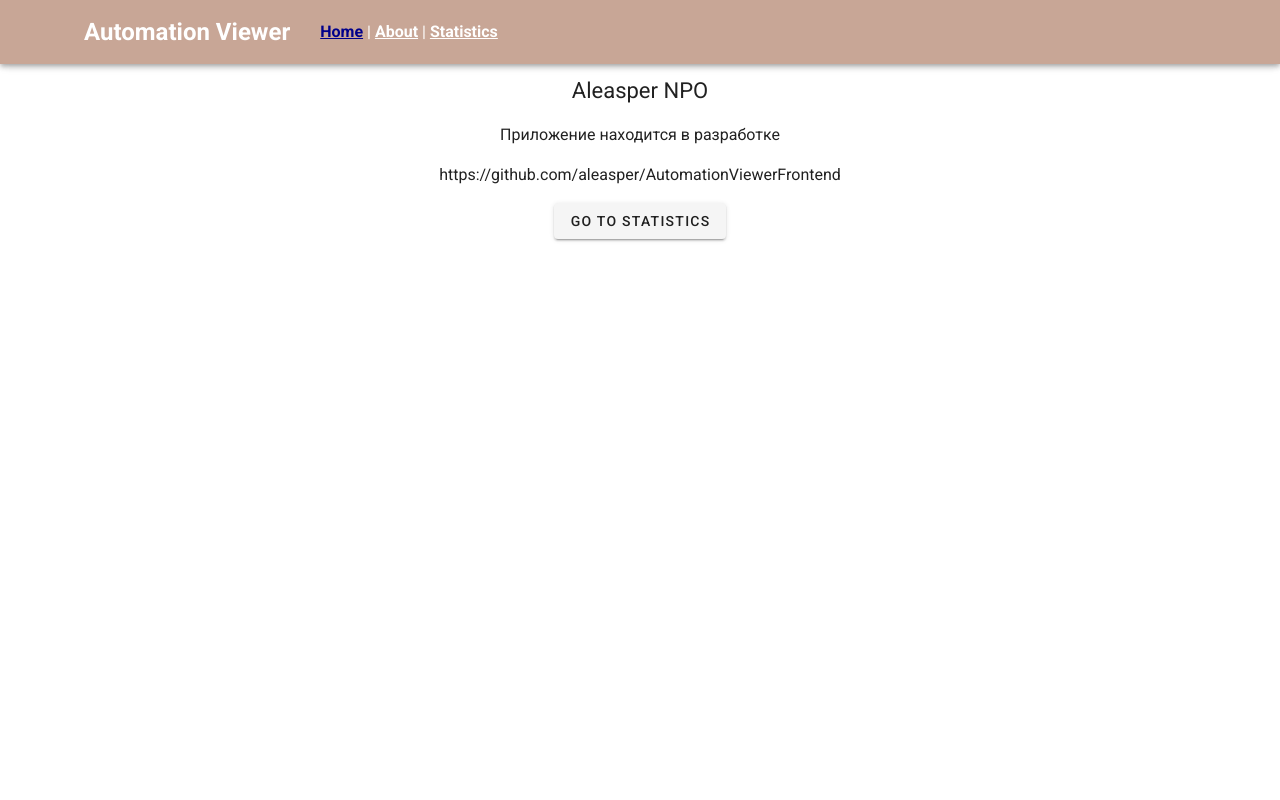
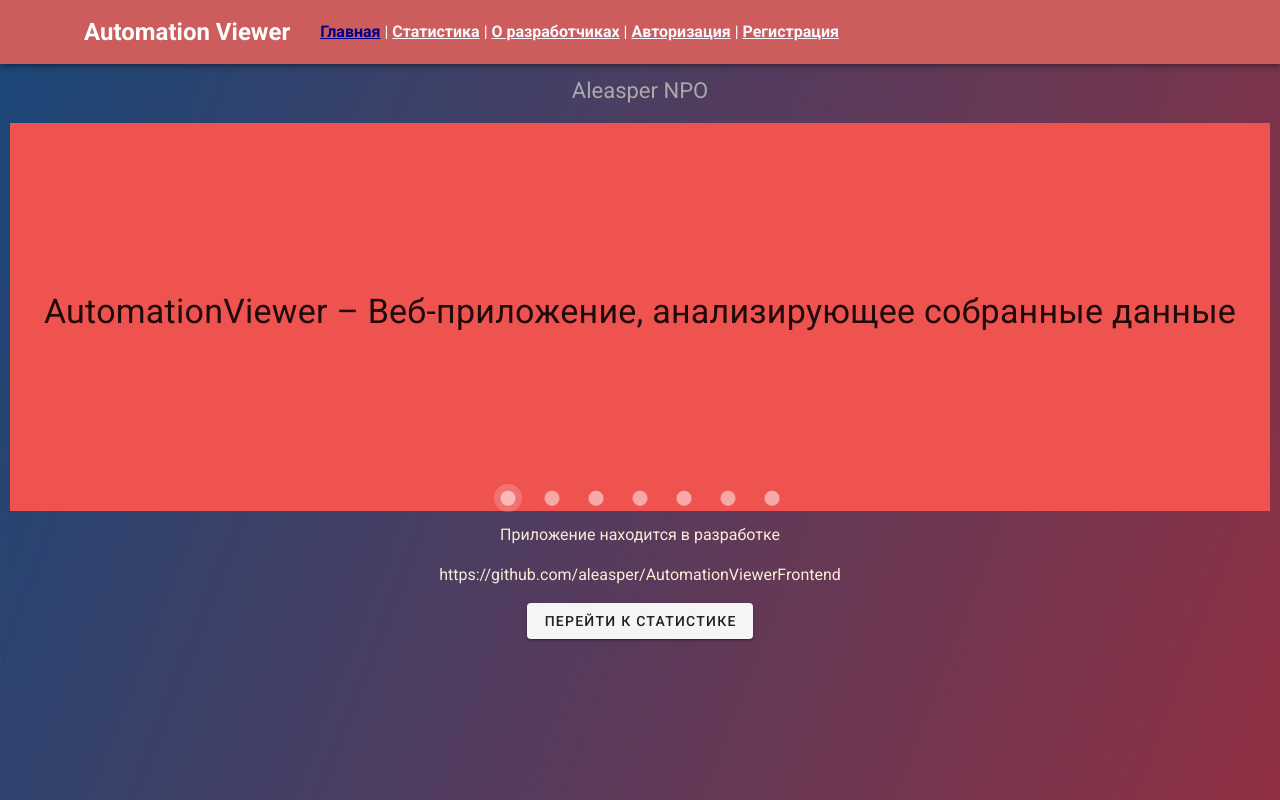
Before and after one commit to aleasper/AutomationViewerFrontend, a Vue app: page / in a window 1280 px wide. Built offline with nearby package versions, Linux system fonts and the light colour scheme.

Commit message:
Add form registration and autorization

```diff
--- a/src/App.vue
+++ b/src/App.vue
@@ -4,7 +4,7 @@
 
     >
       <v-app-bar
-          color= #c8a696
+          color= #cd5c5c
           dark
       >
 
@@ -20,9 +20,11 @@
           <h2>Automation Viewer</h2>
         </div>
         <div id="nav">
-          <router-link to="/">Home</router-link> |
-          <router-link to="/about">About</router-link> |
-          <router-link to="/statistics">Statistics</router-link>
+          <router-link to="/">Главная</router-link> |
+          <router-link to="/statistics">Статистика</router-link> |
+          <router-link to="/about">О разработчиках</router-link> |
+          <router-link to="/authorization">Авторизация</router-link> |
+          <router-link to="/registration">Регистрация</router-link>
         </div>
         <v-spacer></v-spacer>
       </v-app-bar>
@@ -63,7 +65,7 @@
 
 #nav a {
   font-weight: bold;
-  color: white;
+  color: ghostwhite;
 }
 
 #nav a.router-link-exact-active {
@@ -75,6 +77,6 @@
   padding: 0;
   width: 100%;
   height: 100%;
-  /*background-image: url('./assets/gra.png');*/
+  background-image: url('./assets/gra.png');
 }
 </style>
--- /dev/null
+++ b/src/components/Authorization.vue
@@ -0,0 +1,53 @@
+<template>
+  <v-card
+    class="mx-auto"
+    max-width="420"
+  >
+    <v-card-title class="title font-weight-regular justify-space-between">
+      <span>Авторизация</span>
+    </v-card-title>
+
+    <v-window >
+        <v-card-text>
+          <v-text-field
+            label="Логин"
+            type="логин"
+          ></v-text-field>
+          <v-text-field
+            label="Пароль"
+            type="password"
+          ></v-text-field>
+        </v-card-text>
+      </v-window>
+
+    <v-divider></v-divider>
+
+    <v-card-actions>
+      <v-btn
+        text
+        color="indigo"
+        depressed
+      >
+        Войти
+      </v-btn>
+    </v-card-actions>
+          <span class="caption grey--text text--darken-1">
+            У меня еще нет аккаунта
+          </span>
+   <v-card-actions >
+      <v-btn
+        text
+        color="red"
+        depressed
+        @click = "$router.push('/registration')"
+      >
+        Регистрация >
+      </v-btn>
+    </v-card-actions>
+  </v-card>
+</template>
+
+<script>
+  export default {
+  }
+</script>
--- a/src/components/DevInfo.vue
+++ b/src/components/DevInfo.vue
@@ -1,9 +1,33 @@
 <template>
   <div class="dev-info-div">
     <div class="org-label-text">
-      <p>Aleasper NPO</p>
+      <p>Aleasper  NPO</p>
     </div>
     <div>
+       <v-carousel
+    cycle
+    height="400"
+    hide-delimiter-background
+    show-arrows-on-hover
+  >
+    <v-carousel-item
+      v-for="(slide, i) in slides"
+      :key="i"
+    >
+      <v-sheet
+        :color="colors[i]"
+        height="100%"
+      >
+        <v-row
+          class="fill-height"
+          align="center"
+          justify="center"
+        >
+          <div class="display-1">{{ slide }}</div>
+        </v-row>
+      </v-sheet>
+    </v-carousel-item>
+  </v-carousel>
       <p>Приложение находится в разработке</p>
       <p>https://github.com/aleasper/AutomationViewerFrontend</p>
     </div>
@@ -12,15 +36,39 @@
 
 <script>
 export default {
-  name: "DevInfo"
-}
+  name: "DevInfo",
+    data () {
+      return {
+        colors: [
+          'red lighten-1',
+          'warning',
+          'indigo',
+          'green',
+          'pink darken-2',
+          'deep-purple accent-1',
+            'teal',
+        ],
+        slides: [
+          'AutomationViewer – Веб-приложение, анализирующее собранные данные',
+          'Средство визуализации результатов работы ПАСИПМ ',
+          'ПАСИПМ – программа автоматического сбора и публикации медиа-контента',
+          'Аналитические и статистические выкладки ',
+          'Увеличение охвата аудитории',
+          'Поддержка в принятие решений',
+          'Сравнение релевантных источников медиа-контента ',
+        ],
+      }
+    },
+  }
 </script>
 
 <style scoped>
 .dev-info-div{
   margin: 10px;
+  color: antiquewhite;
 }
 .org-label-text{
   font-size: 22px;
+  color: darkgray;
 }
 </style>
--- /dev/null
+++ b/src/components/Registartion.vue
@@ -0,0 +1,98 @@
+<template>
+  <v-card
+    class="mx-auto"
+    max-width="500"
+  >
+    <v-card-title class="title font-weight-regular justify-space-between">
+      <span>{{ currentTitle }}</span>
+      <v-avatar
+        color="primary lighten-2"
+        class="subheading white--text"
+        size="24"
+        v-text="step"
+      ></v-avatar>
+    </v-card-title>
+
+    <v-window v-model="step">
+      <v-window-item :value="1">
+        <v-card-text>
+          <v-text-field
+            label="Логин"
+            value=""
+          ></v-text-field>
+          <span class="caption grey--text text--darken-1">
+            Этот логин вы будете использовать для входа в свою учетную запись
+          </span>
+        </v-card-text>
+      </v-window-item>
+
+      <v-window-item :value="2">
+        <v-card-text>
+          <v-text-field
+            label="Пароль"
+            type="password"
+          ></v-text-field>
+          <v-text-field
+            label="Повторите пароль"
+            type="password"
+          ></v-text-field>
+          <span class="caption grey--text text--darken-1">
+            Пожалуйста введите пароль для окончания регистрации
+          </span>
+        </v-card-text>
+      </v-window-item>
+
+      <v-window-item :value="3">
+        <div class="pa-4 text-center">
+          <v-img
+            class="mb-4"
+            contain
+            height="128"
+            src="@/assets/Логотип-removebg-preview.png"
+          ></v-img>
+          <h3 class="title font-weight-light mb-2">Добро пожаловать в AutomationViewer</h3>
+          <span class="caption grey--text">Спасибо за регистрацию!</span>
+        </div>
+      </v-window-item>
+    </v-window>
+
+    <v-divider></v-divider>
+
+    <v-card-actions>
+      <v-btn
+        :disabled="step === 1"
+        text
+        @click="step--"
+      >
+        Назад
+      </v-btn>
+      <v-spacer></v-spacer>
+      <v-btn
+        :disabled="step === 3"
+        color="primary"
+        depressed
+        @click="step++"
+      >
+        Далее
+      </v-btn>
+    </v-card-actions>
+  </v-card>
+</template>
+
+<script>
+  export default {
+    data: () => ({
+      step: 1,
+    }),
+
+    computed: {
+      currentTitle () {
+        switch (this.step) {
+          case 1: return 'Регистрация'
+          case 2: return 'Введите пароль'
+          default: return 'Аккаунт успешно создан'
+        }
+      },
+    },
+  }
+</script>
--- a/src/router/index.js
+++ b/src/router/index.js
@@ -22,6 +22,16 @@
     path: '/statistics',
     name: 'statistics',
     component: () => import('../views/Statistics.vue')
+  },
+    {
+    path: '/authorization',
+    name: 'authorization',
+    component: () => import('../components/Authorization.vue')
+  },
+    {
+    path: '/registration',
+    name: 'registration',
+    component: () => import('../components/Registartion.vue')
   }
 ]
 
--- a/src/views/About.vue
+++ b/src/views/About.vue
@@ -1,5 +1,15 @@
 <template>
   <div class="about">
-    <h1>This is an about page</h1>
+    <div class="org-label-text">
+      <p>Aleasper NPO</p>
+      <p>https://github.com/aleasper/AutomationViewerFrontend</p>
+    </div>
   </div>
 </template>
+
+<style>
+.org-label-text{
+  font-size: 22px;
+  color: antiquewhite;
+}
+</style>
--- a/src/views/Home.vue
+++ b/src/views/Home.vue
@@ -2,7 +2,7 @@
   <div>
     <div class="home">
       <DevInfo></DevInfo>
-      <v-btn v-on:click="goToStat">Go to statistics</v-btn>
+      <v-btn v-on:click="goToStat">Перейти к статистике</v-btn>
     </div>
   </div>
 </template>
```
